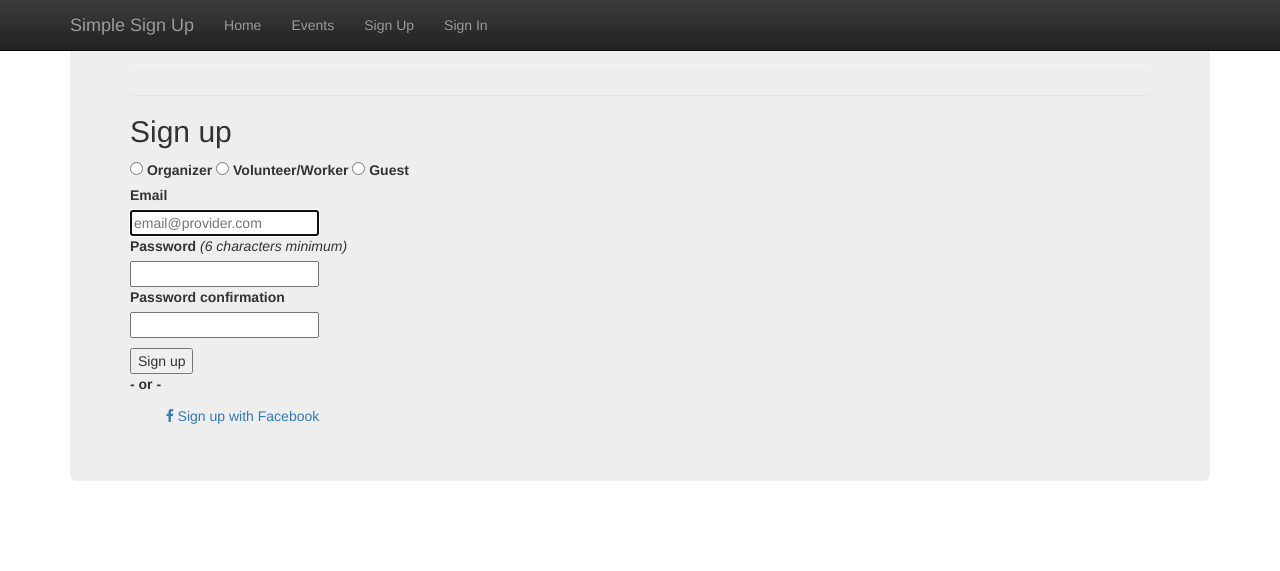
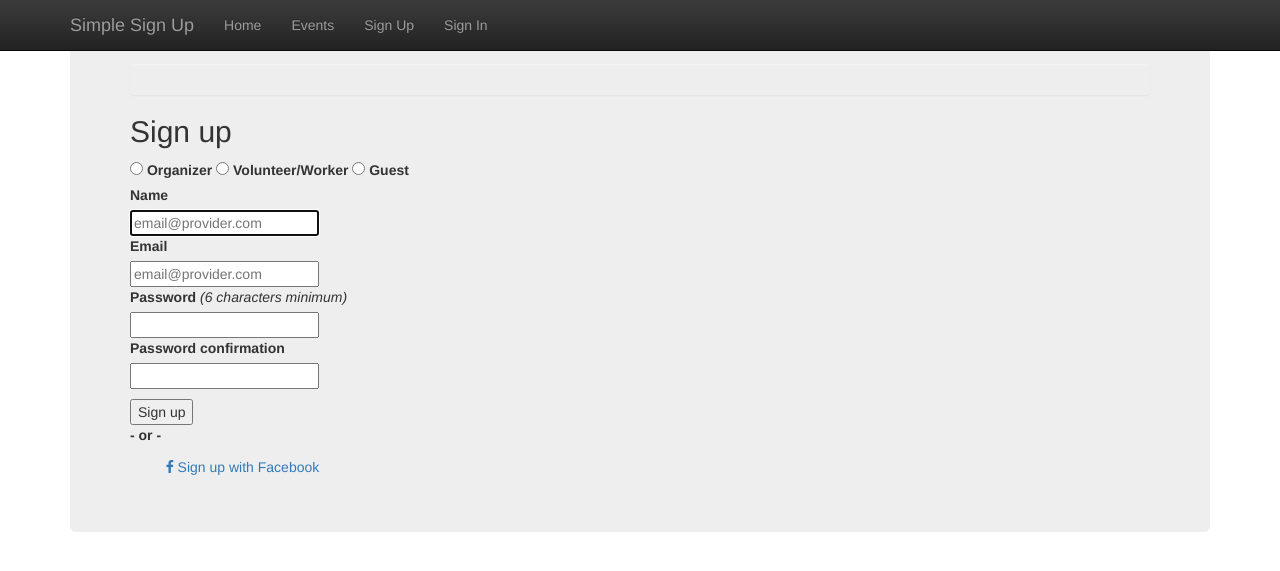
Before and after one commit to the-widget/simple-sign-up, a Rails app: page /users/sign_up in a window 1280 px wide. Shown: the top 571 px of the page. Run offline with Rails 7, Linux system fonts and the light colour scheme; some libraries are stand-ins or nearby versions.

Commit message:
added name to user also with Oauth Login

```diff
--- a/app/controllers/users/registrations_controller.rb
+++ b/app/controllers/users/registrations_controller.rb
@@ -45,7 +45,7 @@ class Users::RegistrationsController < Devise::RegistrationsController
   protected
   # If you have extra params to permit, append them to the sanitizer.
   def configure_sign_up_params
-    devise_parameter_sanitizer.permit(:sign_up, keys: [:role])
+    devise_parameter_sanitizer.permit(:sign_up, keys: [:role, :name])
   end
 
   def set_role_params
@@ -55,7 +55,7 @@ class Users::RegistrationsController < Devise::RegistrationsController
 
   # If you have extra params to permit, append them to the sanitizer.
   def configure_account_update_params
-    devise_parameter_sanitizer.permit(:account_update, keys: [:role])
+    devise_parameter_sanitizer.permit(:account_update, keys: [:role, :name])
   end
 
   # The path used after sign up.
--- a/app/models/user.rb
+++ b/app/models/user.rb
@@ -13,6 +13,7 @@ class User < ActiveRecord::Base
   def self.from_omniauth(auth)
     where(provider: auth.provider, uid: auth.uid).first_or_create do |user|
       user.email = auth.info.email
+      user.name = auth.info.name
       user.password = Devise.friendly_token[0,20]
       #user.image = auth.info.image # assuming the user model has an image
     end
--- a/app/models/user_task.rb
+++ b/app/models/user_task.rb
@@ -1,4 +1,7 @@
 class UserTask < ActiveRecord::Base
   belongs_to :user
   belongs_to :task
+
+
+
 end
--- a/app/views/devise/registrations/edit.html.erb
+++ b/app/views/devise/registrations/edit.html.erb
@@ -2,6 +2,11 @@
 
 <%= form_for(resource, as: resource_name, url: registration_path(resource_name), html: { method: :patch }) do |f| %>
   <%= devise_error_messages! %>
+
+   <div class="field">
+    <%= f.label :name %><br />
+    <%= f.text_field :name, autofocus: true, placeholder: "Full Name" %>
+  </div>
 
   <div class="field">
     <%= f.label :email %><br />
--- a/app/views/devise/registrations/new.html.erb
+++ b/app/views/devise/registrations/new.html.erb
@@ -10,6 +10,11 @@
     <label for="user_role_user">Volunteer/Worker</label>
     <input id="user_role_user" name="user[role]" type="radio" value="guest">
     <label for="user_role_user">Guest</label>
+  </div>
+
+  <div class="field">
+    <%= f.label :name %><br />
+    <%= f.text_field :name, autofocus: true, placeholder: "email@provider.com" %>
   </div>
 
   <div class="field">
--- /dev/null
+++ b/db/migrate/20160529211111_add_name_to_user.rb
@@ -0,0 +1,5 @@
+class AddNameToUser < ActiveRecord::Migration
+  def change
+    add_column :users, :name, :string
+  end
+end
```
Also changed, not shown: app/models/event.rb (+13 -0 lines), app/views/event/show.html.erb (+3 -7 lines), db/development.sqlite3, db/schema.rb, 2 other files.
